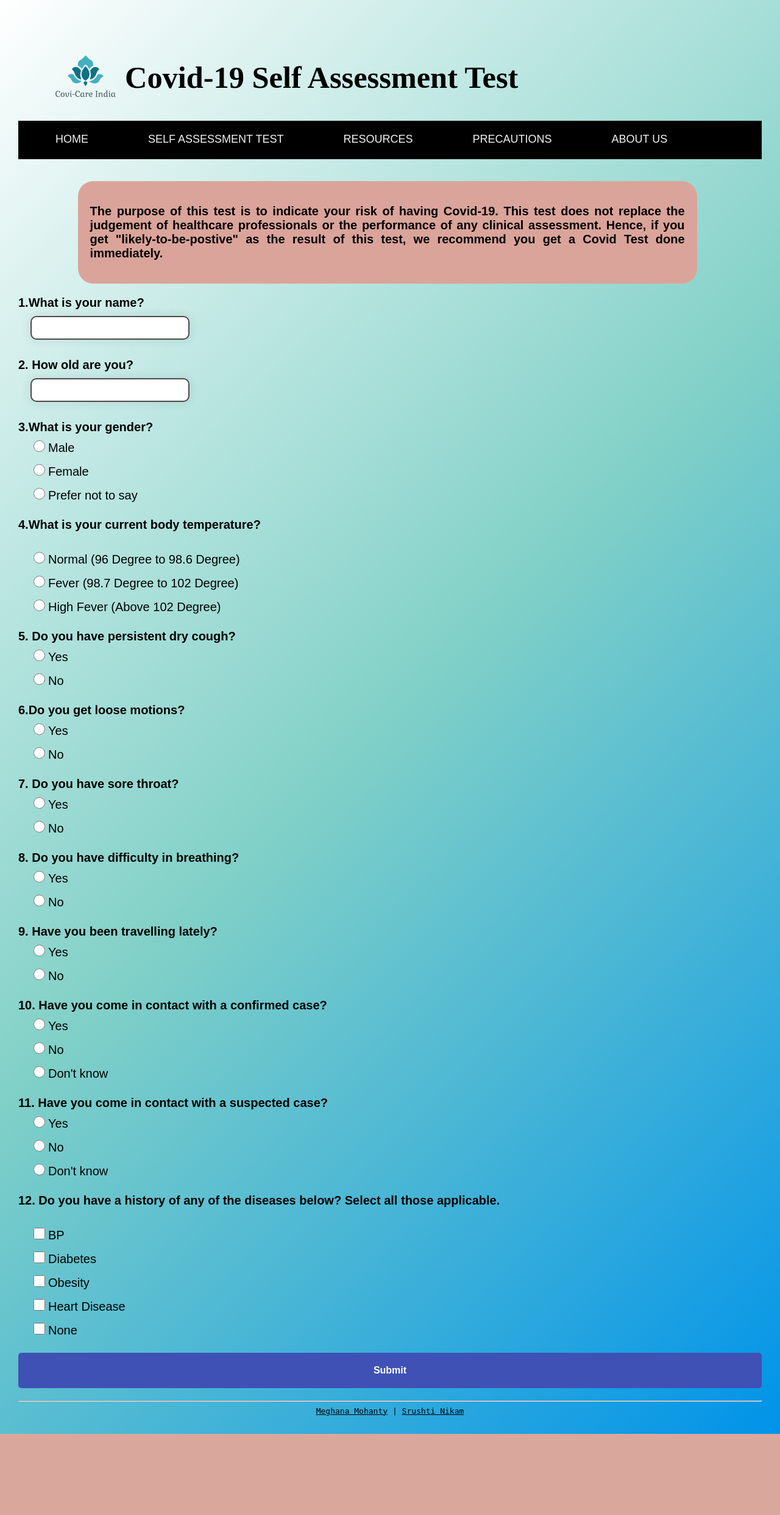
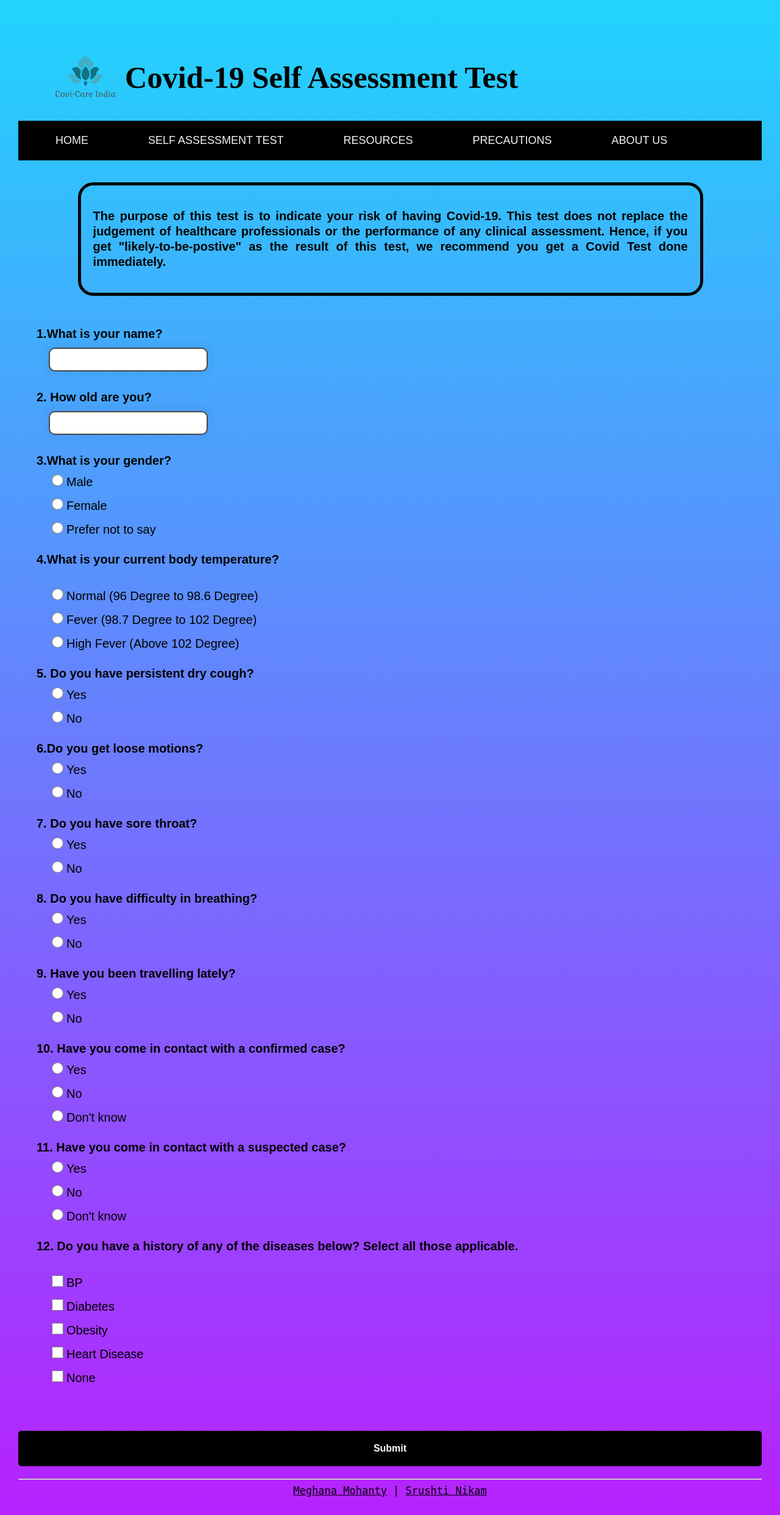
Before and after one commit to Meghana-Mohanty/Covi-Care-India, a PHP site: page /Form.html in a window 1280 px wide. Shown: the whole page at 61% size. Before the commit the page ends 2351 px from the top, so only its background shows below. Run offline with PHP 8.4, Linux system fonts and the light colour scheme.

Commit message:
Update Layout.css

```diff
--- a/Layout.css
+++ b/Layout.css
@@ -1,11 +1,22 @@
+html
+{
+  font-family:sans-serif;
+  background-color: #21D4FD;
+background-image: linear-gradient(180deg, #21D4FD 0%, #B721FF 100%);
+}
 h2
 {
   text-align: center;
+  color:black;
+  font-weight: bolder;
+
+}
+h1
+{
+  font-family: 'Times New Roman', Times, serif;
 }
 body
 {
-  background-color: #0093E9;
-background-image: linear-gradient(315deg, #0093E9 0%, #80D0C7 50%, #ffffff 100%);
 
   color : black;
   padding-left: 10px;
@@ -14,6 +25,10 @@ background-image: linear-gradient(315deg, #0093E9 0%, #80D0C7 50%, #ffffff 100%)
   margin-bottom: 20px;
   margin-left: 20px;
   margin-right: 20px;
+}
+code
+{
+  font-size: 17px;
 }
 a
 {
@@ -29,7 +44,7 @@ p
   font-size : 20px;
   color: black;
   font-family : sans-serif;
-
+  line-height: 25px;
 }
 #header-nav
 {
@@ -48,7 +63,7 @@ p
 }
 #caution
 {
-  color : rgb(177, 2, 2);
+  color : rgb(180, 4, 4);
   font-weight : bolder;
 }
 .float-container {
@@ -103,10 +118,10 @@ p
 .banner
 {
   line-height: normal;
-  /*background-color: #E6E6E6;*/
-  background-color: #DAA49A;
-  /*background-color: #CFB1B7;*/
+  border-color: black;
   border-radius: 25px;
+  border-width: 5px;
+  border-style: solid;
   font-weight:600;
   text-align: justify;
   padding-left: 20px;
@@ -132,7 +147,7 @@ p
   text-align: center;
   padding-right: 20px;
   padding-left: 20px;
-  padding-top: 25px;
+  padding-top: 18px;
   text-decoration: none;
   font-size: 20px;
   margin-left: 50px;
@@ -148,7 +163,6 @@ p
   background-color: #74c69d;
   color: black;
 }
-
 input[type=text]{
   padding: 10px 40px;
   margin: 10px 0 ;
@@ -174,8 +188,8 @@ input[type=radio] {
 button{
   padding: 20px;
   border:none;
-    background-color:#3F51B5;
-    color:#fff;
+  background-color:black;
+  color:white;
   font-weight:600;
   border-radius:5px;
   width: 100% ;
@@ -183,7 +197,8 @@ input[type=radio] {
 }
 
 button:hover{
-      background-color: gray;
+    background-color: rgb(209, 209, 209);
+    color: black;
 }
 
 *:focus{
@@ -196,5 +211,32 @@ input[type=radio] {
 }
 
 #test-info h2{
-      font-family: Cambria, Cochin, Georgia, Times, 'Times New Roman', serif;
+    font-family: sans-serif;
 }
+.info
+{
+  line-height: normal;
+  border-color: white;
+  border-left: 0px;
+  border-right: 0px;
+  border-top: 5px;
+  border-bottom: 5px;
+  border-style: solid;
+  font-weight:600;
+  text-align: justify;
+  padding-left: 20px;
+  padding-right: 20px;
+  width: 97%;
+  float:none;
+
+}
+li
+{
+  font-family: sans-serif;
+  font-size: 18px;
+}
+
+.form
+{
+  padding: 30px;
+}
```
Lines whose indentation alone changed are shown as unchanged.
